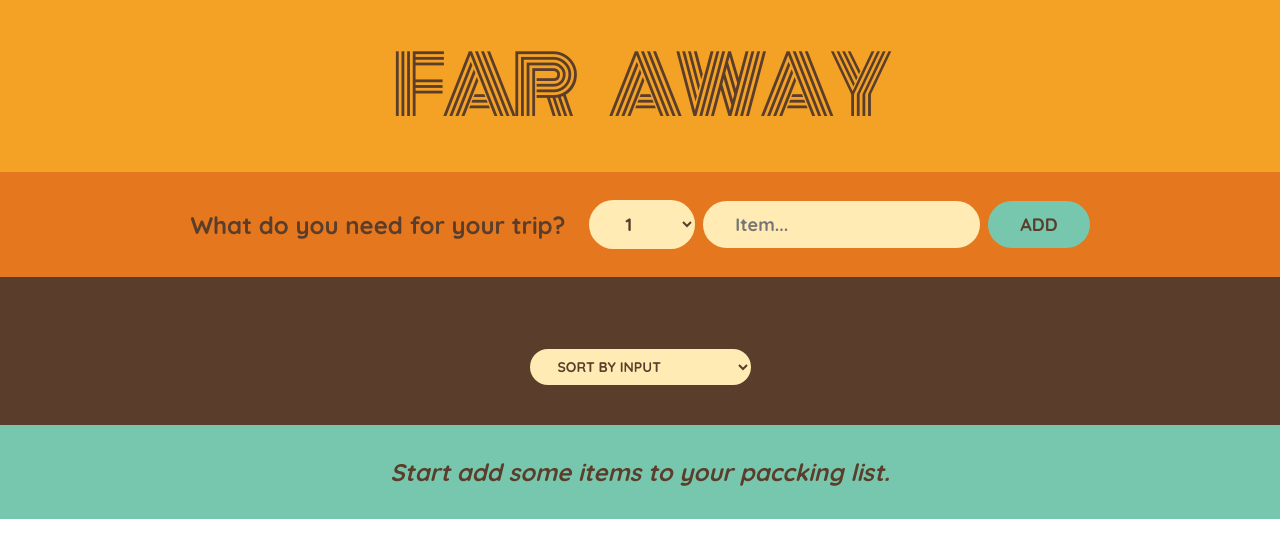
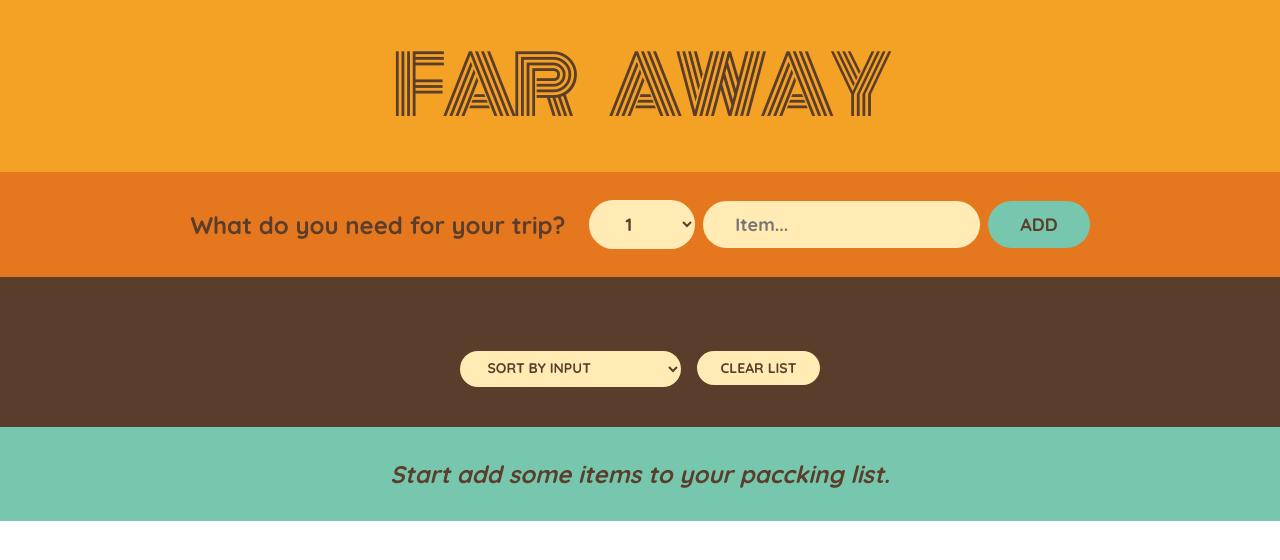
Before and after one commit to yuka1981/travel-list-demo, a React (Create React App) app: page / in a window 1280 px wide. Shown: the top 560 px of the page. Built offline with nearby package versions, Linux system fonts and the light colour scheme.

Commit message:
7.88 moving componens into separate files

```diff
--- a/src/App.js
+++ b/src/components/App.js
@@ -1,9 +1,9 @@
 import { useState } from "react";
-import Logo from "./components/Logo";
-import Form from "./components/Form";
-import PackingList from "./components/PackingList";
-import State from "./components/State";
-// import initialItems from "./fixtures/items";
+import Logo from "./Logo";
+import Form from "./Form";
+import PackingList from "./PackingList";
+import State from "./State";
+// import initialItems from "../fixtures/items";
 
 function App() {
   const [items, setItems] = useState([]);
@@ -41,6 +41,13 @@ function App() {
     // );
   };
 
+  const handleClearList = () => {
+    const confirmed = window.confirm("Are you sure delete all items?");
+    if (confirmed) {
+      setItems([]);
+    }
+  };
+
   return (
     <div>
       <Logo />
@@ -49,6 +56,7 @@ function App() {
         items={items}
         onDeleteItem={handleDeleteItem}
         onToggleItem={handleToggleItem}
+        onClearList={handleClearList}
       />
       <State items={items} />
     </div>
--- a/src/components/PackingList.js
+++ b/src/components/PackingList.js
@@ -1,7 +1,7 @@
 import { useState } from "react";
 import Item from "./Item";
 
-const PackingList = ({ items, onDeleteItem, onToggleItem }) => {
+const PackingList = ({ items, onDeleteItem, onToggleItem, onClearList }) => {
   const [sortBy, setSortBy] = useState("input");
   let sortedItems;
 
@@ -33,11 +33,14 @@ const PackingList = ({ items, onDeleteItem, onToggleItem }) => {
           />
         ))}
       </ul>
-      <select value={sortBy} onChange={(e) => setSortBy(e.target.value)}>
-        <option value="input">Sort by input</option>
-        <option value="description">Sort by description</option>
-        <option value="packed">Sort by packed</option>
-      </select>
+      <div className="actions">
+        <select value={sortBy} onChange={(e) => setSortBy(e.target.value)}>
+          <option value="input">Sort by input</option>
+          <option value="description">Sort by description</option>
+          <option value="packed">Sort by packed</option>
+        </select>
+        <button onClick={onClearList}>Clear list</button>
+      </div>
     </div>
   );
 };
--- a/src/index.js
+++ b/src/index.js
@@ -1,7 +1,7 @@
 import React from "react";
 import ReactDOM from "react-dom/client";
 import "./index.css";
-import App from "./App";
+import App from "./components/App";
 
 const root = ReactDOM.createRoot(document.getElementById("root"));
 root.render(
```
